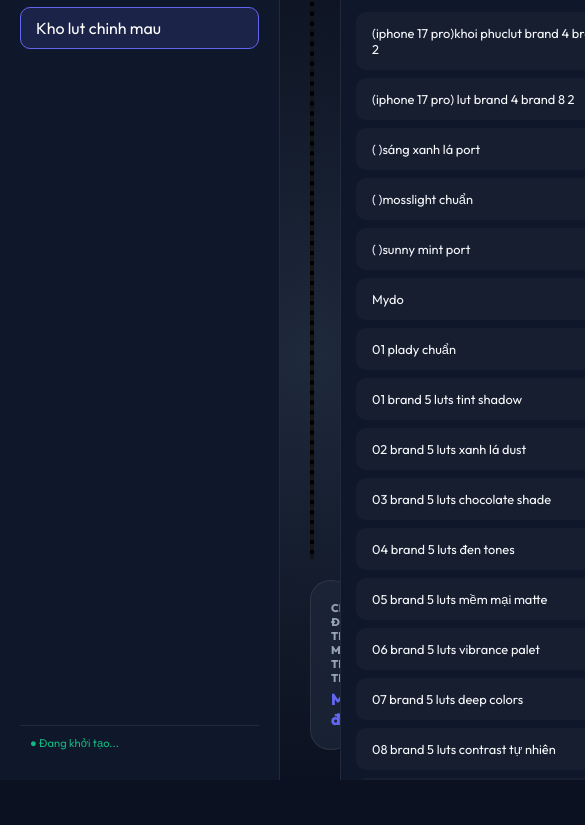
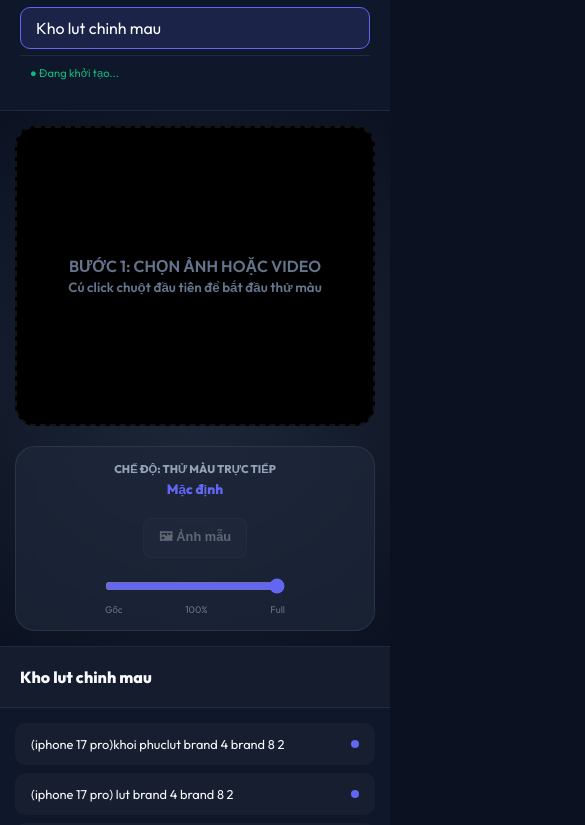
Before and after one commit to CuongUIT-ATTT/Lut-Manager, a website built with Vite: page index.html in a window 390 px wide. Shown: the part 64-889 px from the top of the page, 585 px wide, since content can reach past the window. Before the commit the page ends 844 px from the top, so only its background shows below. Built offline with nearby package versions, Linux system fonts and the light colour scheme.

Commit message:
feat(ui): Add mobile responsive layout

```diff
--- a/src/style.css
+++ b/src/style.css
@@ -73,3 +73,42 @@
         .hidden { display: none; }
         #status { font-size: 0.7rem; padding: 10px; color: #10b981; border-top: 1px solid var(--border); margin-top: auto; }
         #hint { position: absolute; text-align: center; color: #64748b; font-weight: 600; pointer-events: none; }
+
+        /* Responsive Design (Mobile & Tablet) */
+        @media (max-width: 900px) {
+            body {
+                display: flex;
+                flex-direction: column;
+                height: auto;
+                overflow-y: auto;
+            }
+            .sidebar-left {
+                border-right: none;
+                border-bottom: 1px solid var(--border);
+                max-height: 250px; /* Cho phép cuộn danh mục */
+            }
+            .main-center {
+                padding: 15px;
+                min-height: 60vh;
+            }
+            .sidebar-right {
+                border-left: none;
+                border-top: 1px solid var(--border);
+                height: 400px; /* Fixed height for LUT list on mobile */
+            }
+            .control-bar {
+                flex-direction: column;
+                text-align: center;
+                padding: 15px;
+            }
+            .canvas-box {
+                min-height: 300px;
+            }
+            .lut-name-display p {
+                font-size: 0.85rem;
+            }
+            .gallery-nav {
+                flex-wrap: wrap;
+                justify-content: center;
+            }
+        }
```
